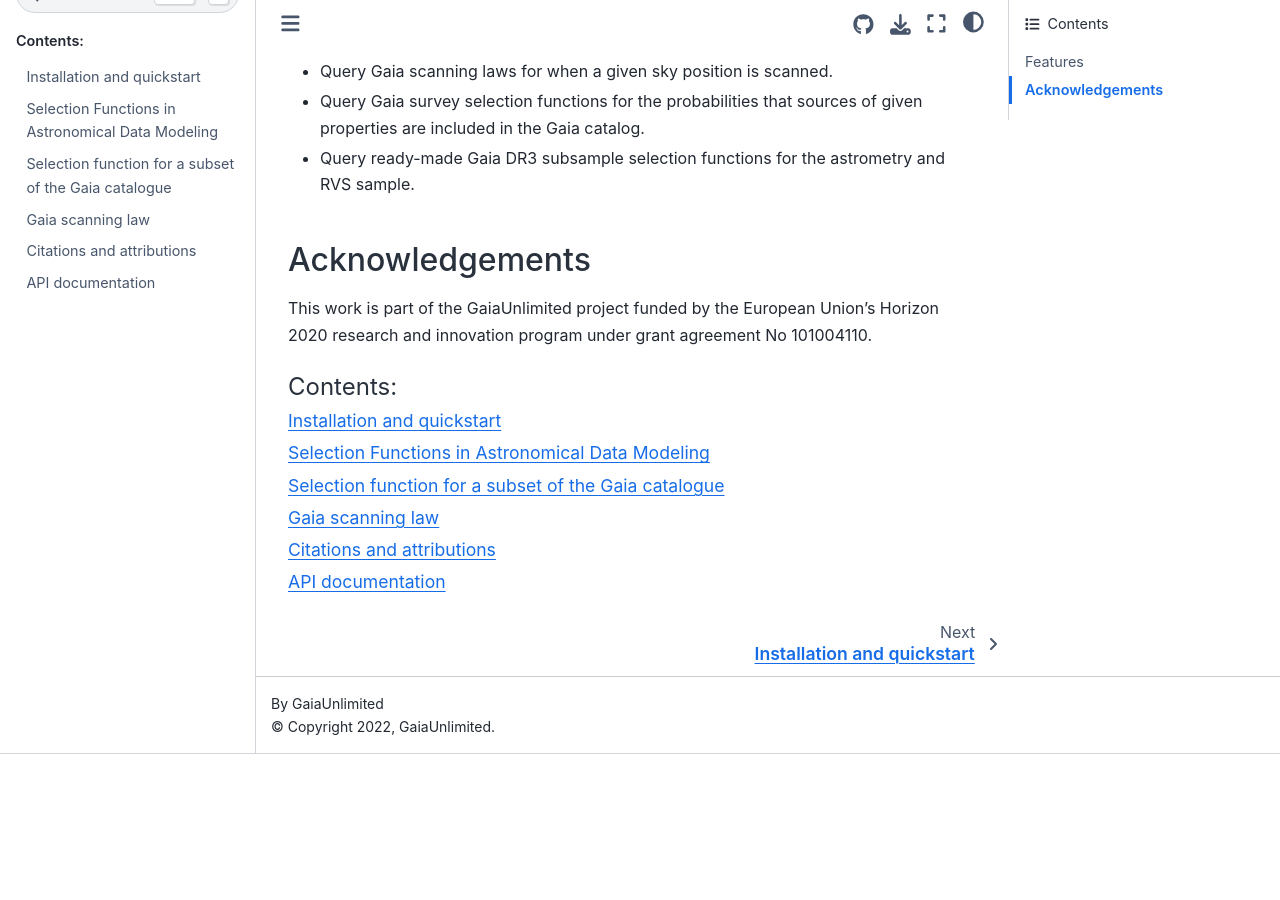
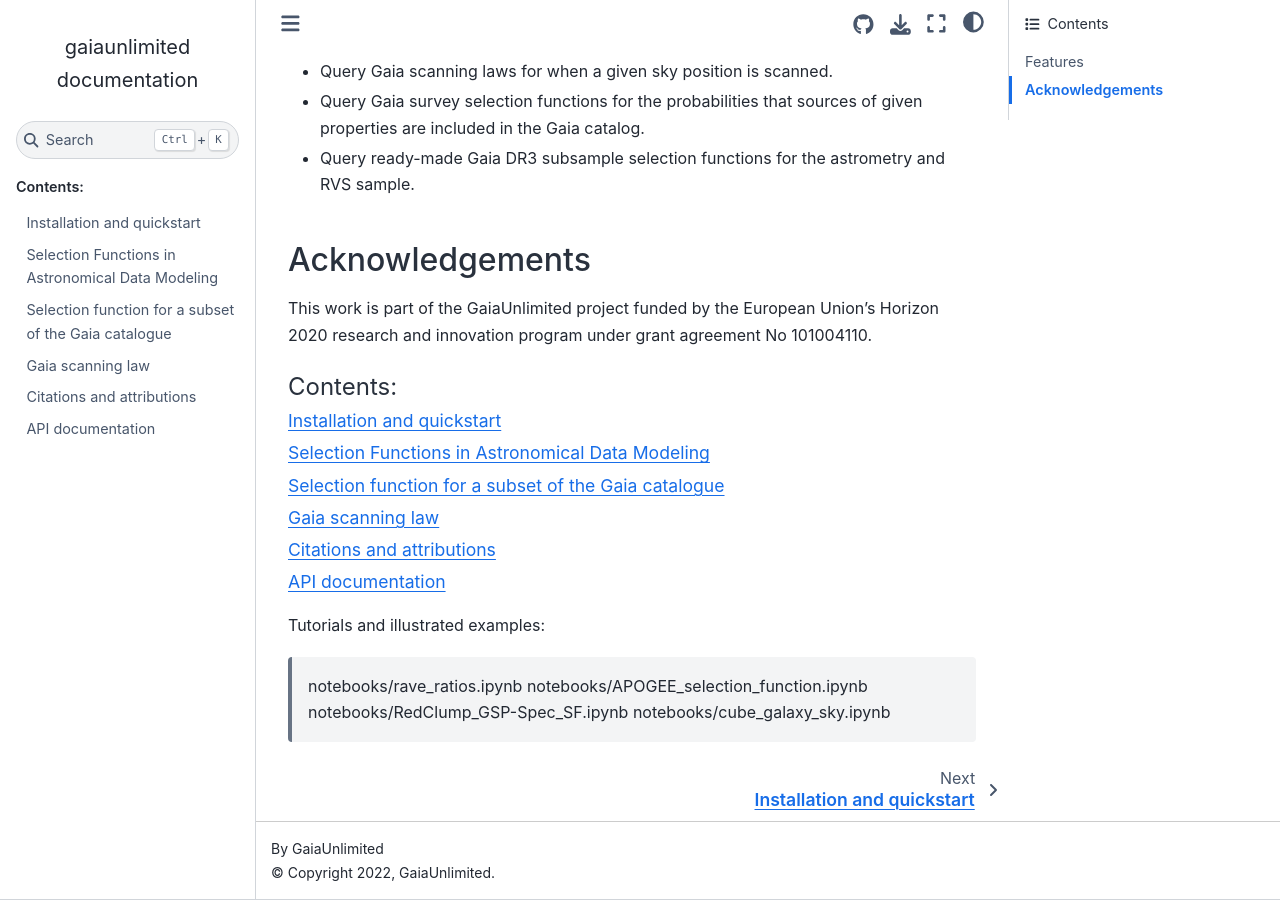
Before and after one commit to gaia-unlimited/gaiaunlimited, a Sphinx documentation site: the page built from docs/index.rst, in a window 1280 px wide and 900 px high, scrolled down 507 px. Built offline with Sphinx 7.4.7 and the Sphinx Book theme 1.1.4, drawn with Linux system fonts in a browser that asks for light colours; pages that are not in the unit, such as notebooks, are missing from menus; before the commit the page ends 1261 px from its top, so only the background shows below that.

Commit message:
Update index.rst

```diff
--- a/docs/index.rst
+++ b/docs/index.rst
@@ -46,4 +46,11 @@
    citation
    api
 
+Tutorials and illustrated examples:
+
+   notebooks/rave_ratios.ipynb
+   notebooks/APOGEE_selection_function.ipynb
+   notebooks/RedClump_GSP-Spec_SF.ipynb
+   notebooks/cube_galaxy_sky.ipynb
+
 .. _Gaia: https://www.cosmos.esa.int/web/gaia/home
```
